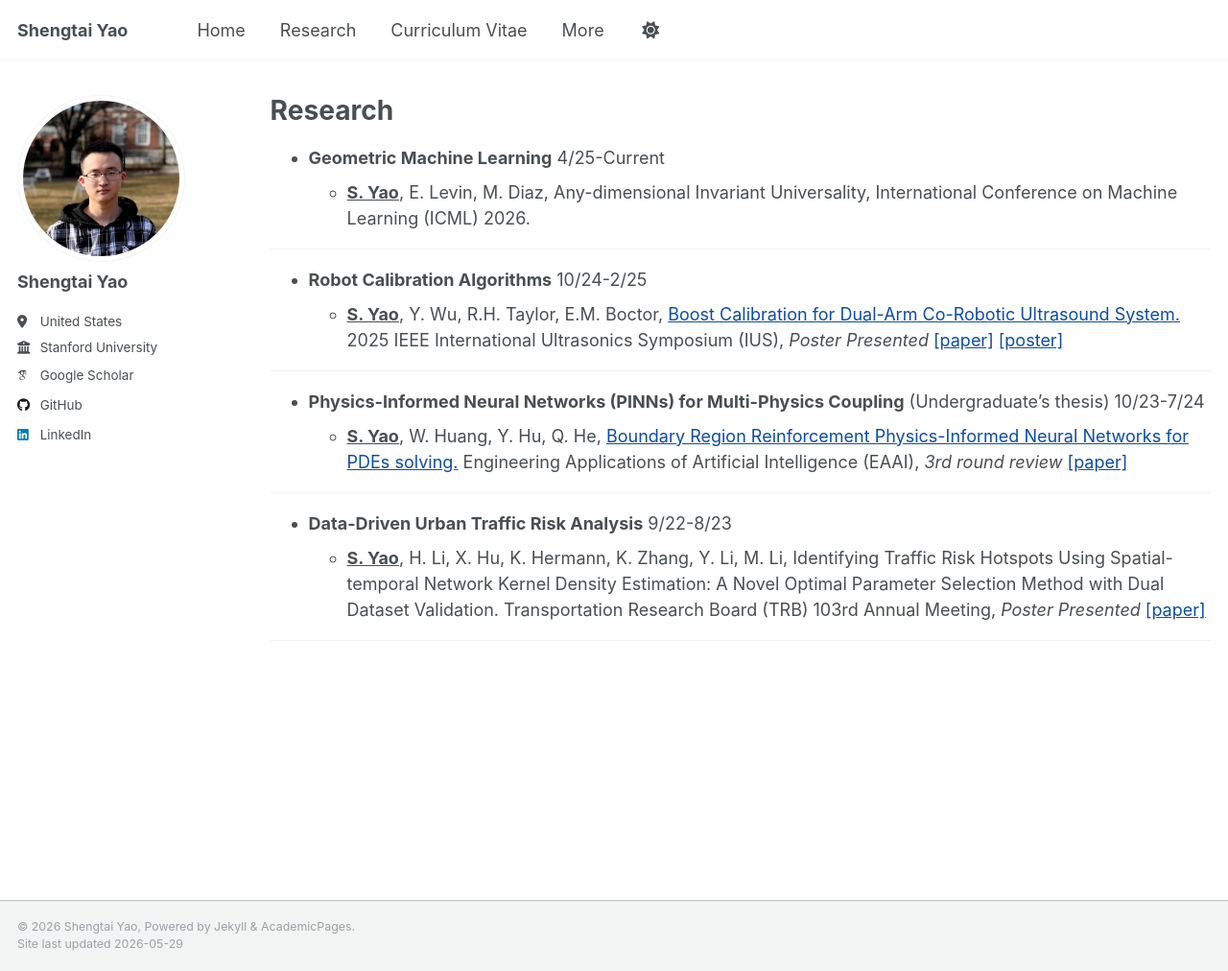
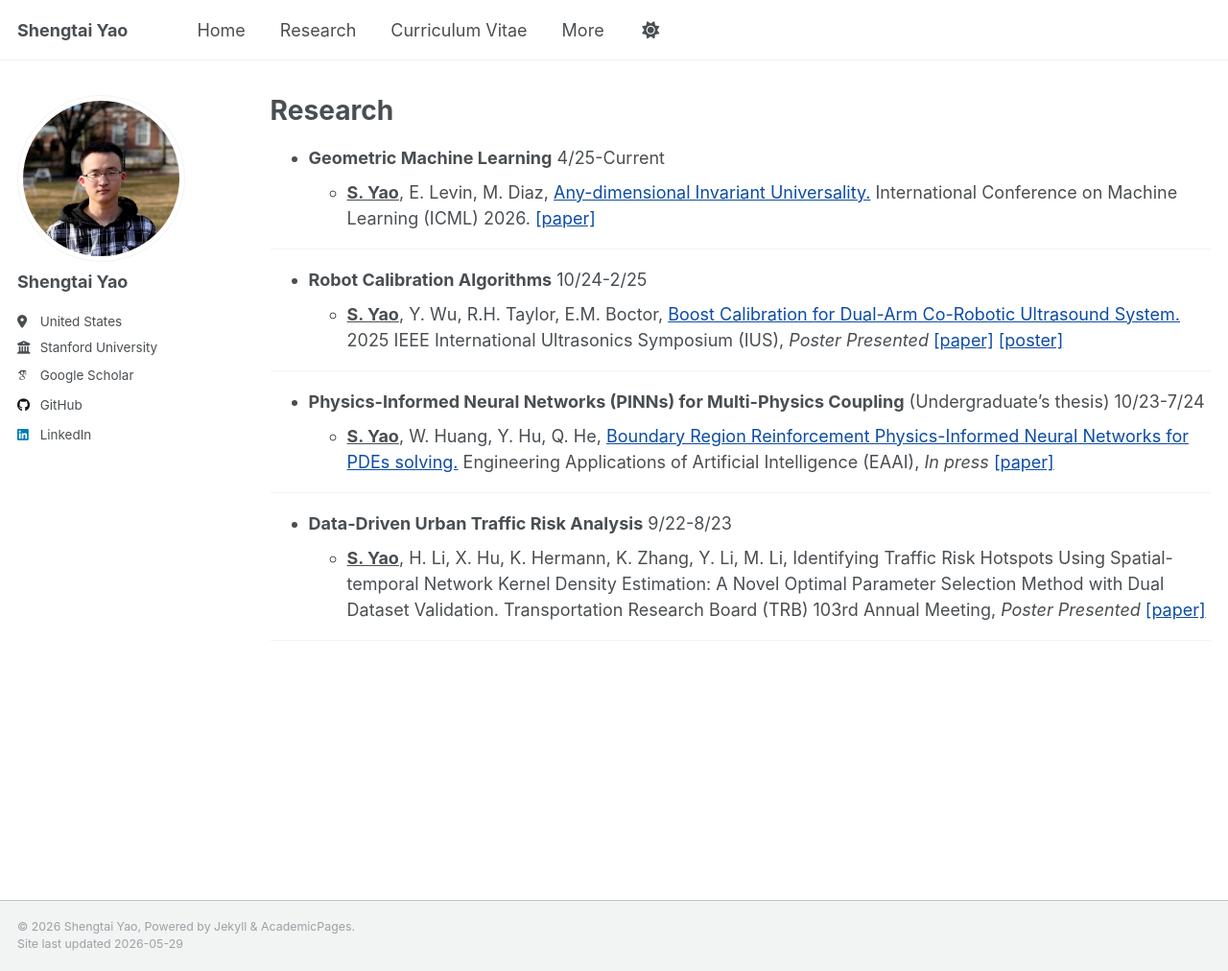
Before and after one commit to Yaoshengtai/Yaoshengtai.github.io, a Jekyll site: the page built from _pages/research.md, in a window 1280 px wide and 1012 px high. Shown: the whole window at 96% size. Built offline with Jekyll 4.4.1, drawn with Linux system fonts in a browser that asks for light colours; some web fonts are replaced.

Commit message:
Update research.md

```diff
--- a/_pages/research.md
+++ b/_pages/research.md
@@ -8,7 +8,7 @@ author_profile: true
 
 
 - **Geometric Machine Learning** 4/25-Current
-  - <span style="font-weight:bold; text-decoration:underline;">S. Yao</span>, E. Levin, M. Diaz, Any-dimensional Invariant Universality, International Conference on Machine Learning (ICML) 2026.
+  - <span style="font-weight:bold; text-decoration:underline;">S. Yao</span>, E. Levin, M. Diaz, [Any-dimensional Invariant Universality.](https://arxiv.org/abs/2605.23156) International Conference on Machine Learning (ICML) 2026.  [\[paper\]](/files/paper/Any_dimensional_invariant_universality.pdf)
 
 ---
 
@@ -18,7 +18,7 @@ author_profile: true
 ---
 
 - **Physics-Informed Neural Networks (PINNs) for Multi-Physics Coupling** (Undergraduate's thesis) 10/23-7/24
-  - <span style="font-weight:bold; text-decoration:underline;">S. Yao</span>, W. Huang, Y. Hu, Q. He, [Boundary Region Reinforcement Physics-Informed Neural Networks for PDEs solving.](https://papers.ssrn.com/sol3/papers.cfm?abstract_id=5005150) Engineering Applications of Artificial Intelligence (EAAI), *3rd round review* [\[paper\]](/files/paper/BRR_PINNs_revised.pdf)
+  - <span style="font-weight:bold; text-decoration:underline;">S. Yao</span>, W. Huang, Y. Hu, Q. He, [Boundary Region Reinforcement Physics-Informed Neural Networks for PDEs solving.](https://papers.ssrn.com/sol3/papers.cfm?abstract_id=5005150) Engineering Applications of Artificial Intelligence (EAAI), *In press* [\[paper\]](/files/paper/BRR_PINNs_revised.pdf)
 
 ---
 
```
